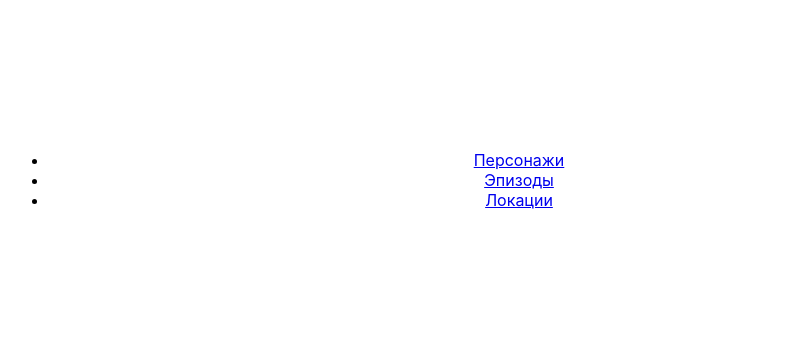
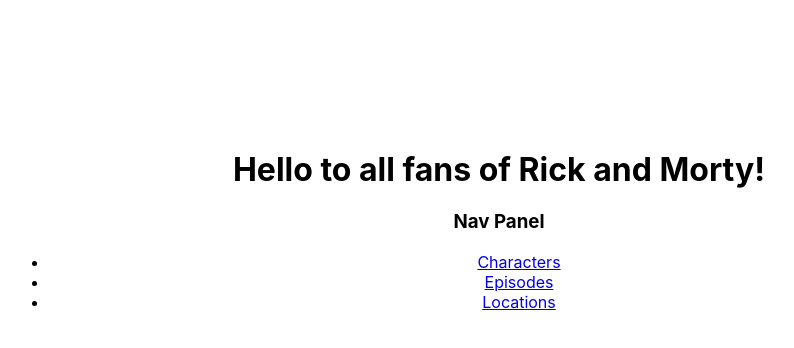
Before and after one commit to Kami9922/rick-morty-app, a React (Create React App) app: page / in a window 1280 px wide. Shown: the top 348 px of the page, without its empty margins (141-935 px from the left). Built offline with nearby package versions, Linux system fonts and the light colour scheme.

Commit message:
feat(nav-layout): implement nav-layout

```diff
--- a/src/layout/nav-layout.tsx
+++ b/src/layout/nav-layout.tsx
@@ -3,15 +3,17 @@
 export const NavLayout = () => {
 	return (
 		<>
+			<h1>Hello to all fans of Rick and Morty!</h1>
+			<h3>Nav Panel</h3>
 			<ul>
 				<li>
-					<Link to='#'>Персонажи</Link>
+					<Link to='/characters'>Characters</Link>
 				</li>
 				<li>
-					<Link to='#'>Эпизоды</Link>
+					<Link to='/episodes'>Episodes</Link>
 				</li>
 				<li>
-					<Link to='#'>Локации</Link>
+					<Link to='/locations'>Locations</Link>
 				</li>
 			</ul>
 			<Outlet />
```
